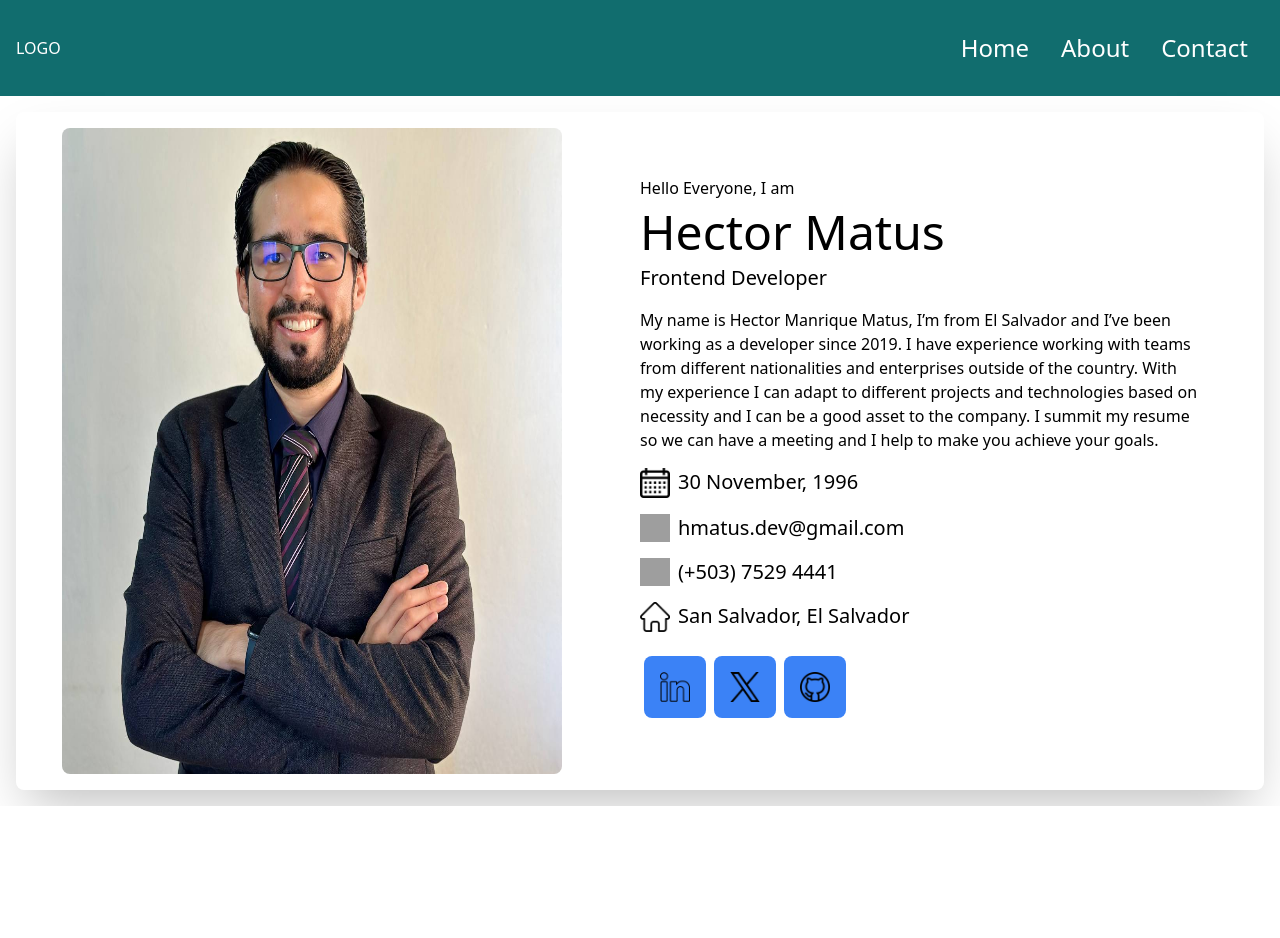
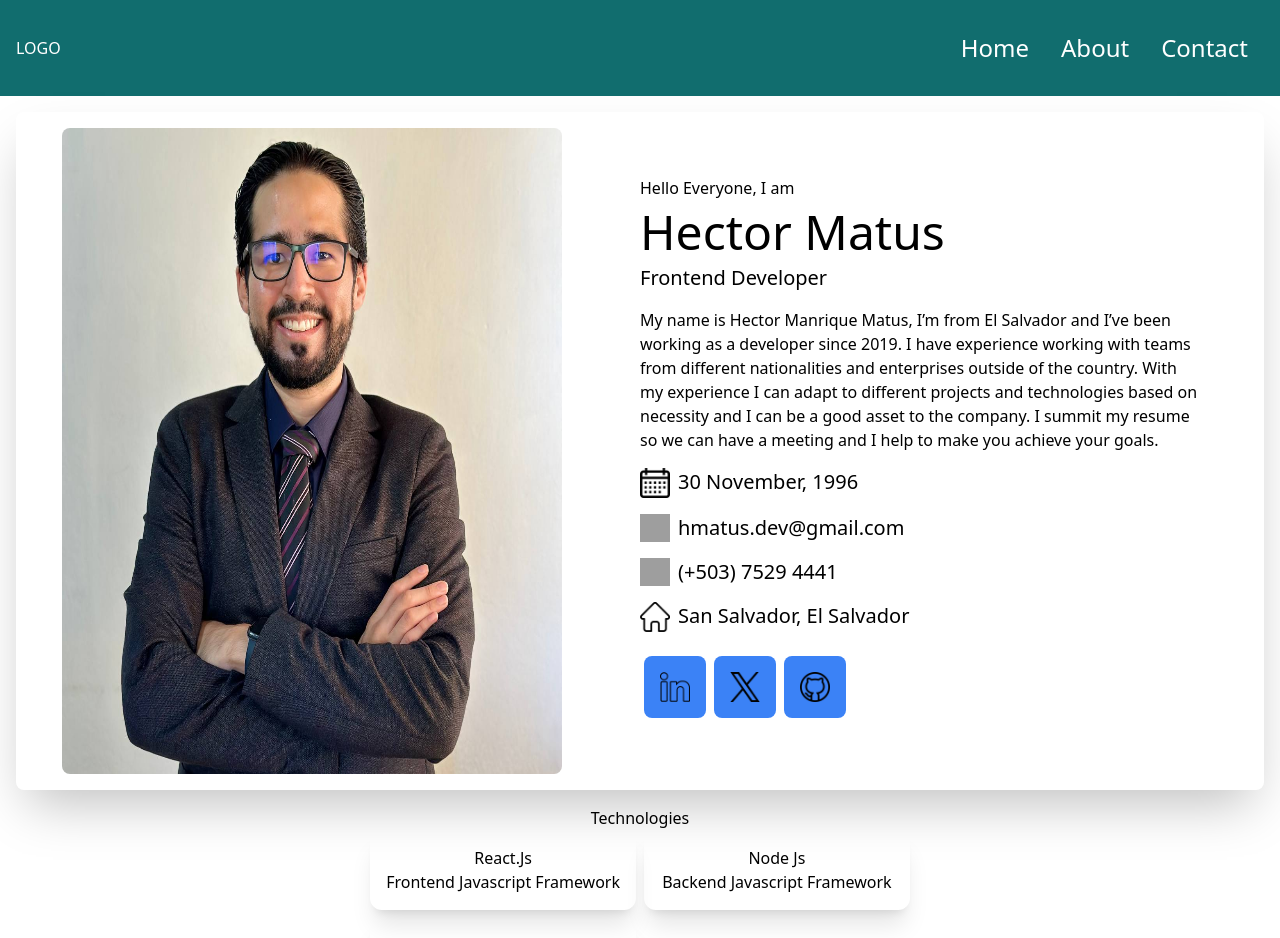
Before and after one commit to hmmatus/personal-portfolio, a Next.js app: page /home in a window 1280 px wide. Shown: the top 938 px of the page. Before the commit the page ends 806 px from the top, so only its background shows below. Built offline with nearby package versions, Linux system fonts and the light colour scheme; grey boxes are pictures that could not be loaded.

Commit message:
Added technologies section to home screen

```diff
--- /dev/null
+++ b/src/components/elements/cards/technology/TechnologyCard.tsx
@@ -0,0 +1,14 @@
+type Props = {
+  title: string;
+  description: string;
+}
+const TechnologiesCard = ({title, description}: Props) => {
+  return (
+    <div className="min-w-20 min-h-20 flex flex-col items-center justify-center p-4 shadow-xl rounded-xl">
+      <h2>{title}</h2>
+      <p>{description}</p>
+    </div>
+  )
+}
+
+export default TechnologiesCard;
--- a/src/components/layouts/home/Home.tsx
+++ b/src/components/layouts/home/Home.tsx
@@ -1,7 +1,15 @@
 import ProfileCard from "../../elements/cards/profile/ProfileCard";
-
+import TechnologiesCard from "../../elements/cards/technology/TechnologyCard";
 export default function HomeLayout() {
-  return <div className="m-4">
+  return <div className="p-4">
     <ProfileCard />
+    <div className="flex items-center flex-col pt-4 m-auto">
+      <h1>Technologies</h1>
+      <div className="grid sm:grid-cols-1 md:grid-cols-2 lg-grid-cols-3 gap-2">
+        <TechnologiesCard title="React.Js" description="Frontend Javascript Framework"/>
+        <TechnologiesCard title="Node Js" description="Backend Javascript Framework"/>
+        <TechnologiesCard title="React Native" description="Mobile Javascript Framework"/>
+      </div>
+    </div>
   </div>;
 }
```
